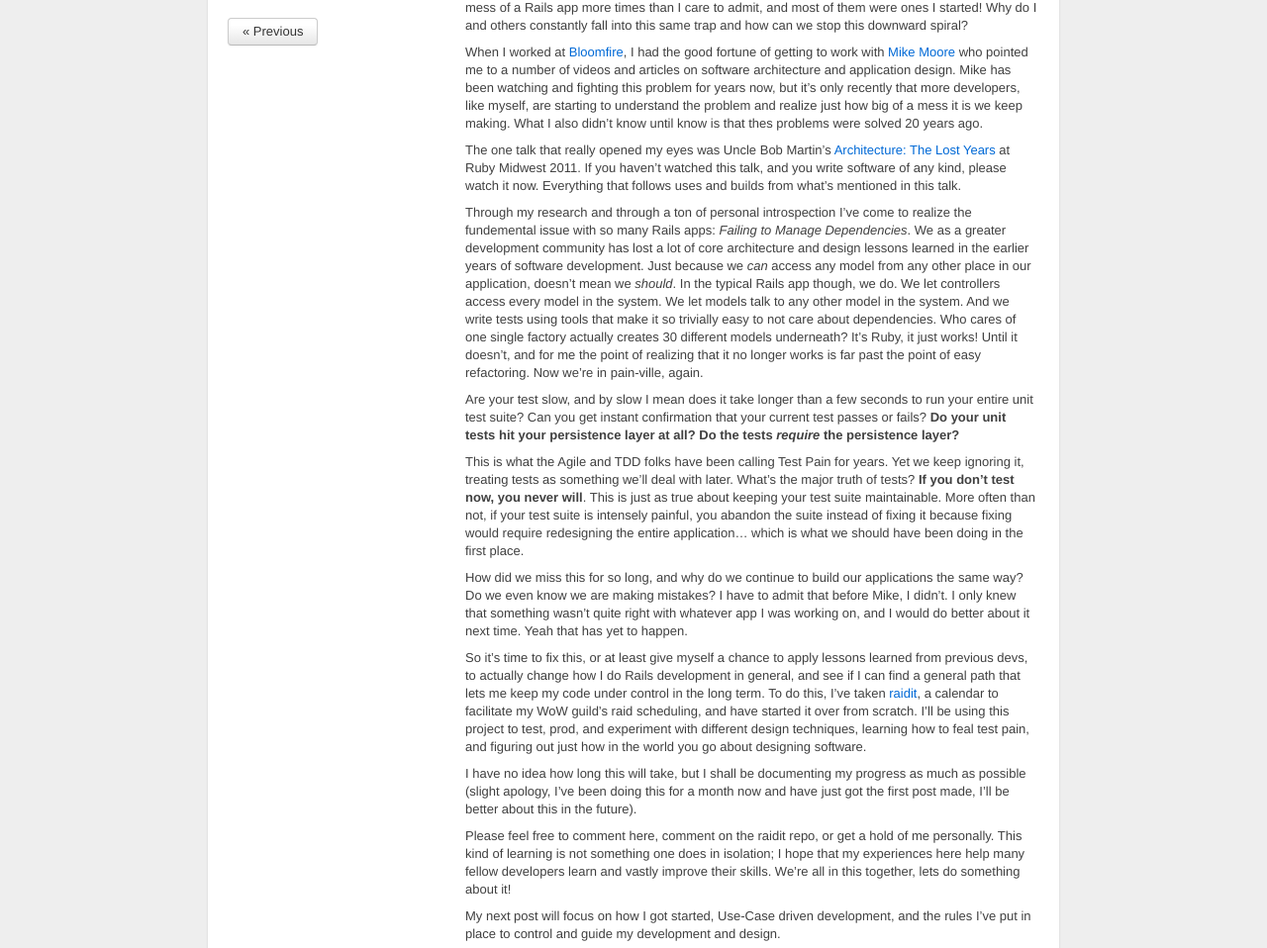
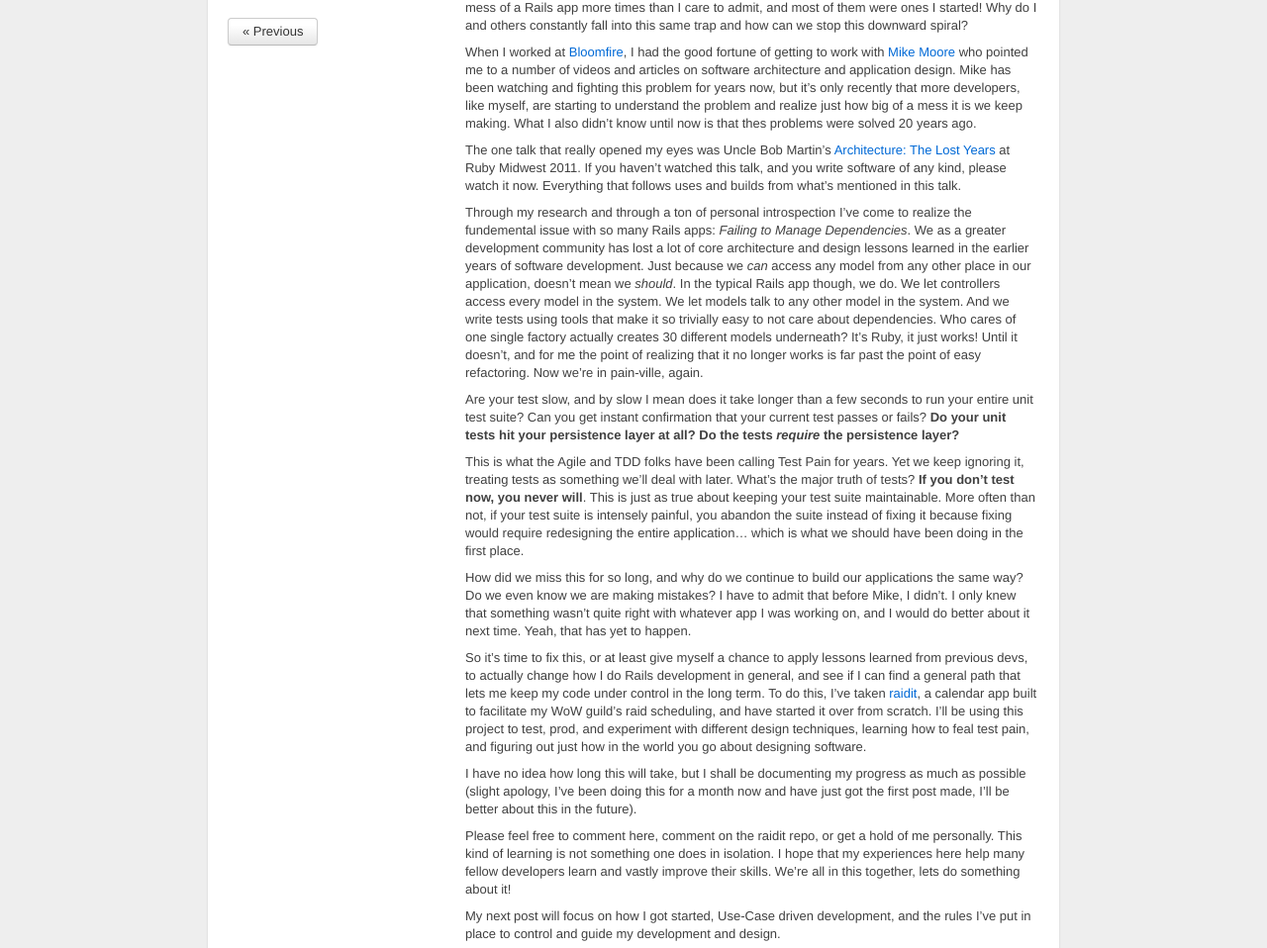
Before and after one commit to jasonroelofs/website, a Jekyll site: the page built from _posts/2012-05-29-designing-a-rails-app-part-1.markdown, in a window 1280 px wide and 1301 px high. Shown: the part 208-1166 px from the top of the window at 99% size. Built offline with Jekyll 4.4.1, drawn with Linux system fonts in a browser that asks for light colours; Markdown is read by kramdown in place of the engine named in the settings; comment, search, counter and statistics services are not loaded.

Commit message:
A few last minute tweaks and fixes

```diff
--- a/_posts/2012-05-29-designing-a-rails-app-part-1.markdown
+++ b/_posts/2012-05-29-designing-a-rails-app-part-1.markdown
@@ -11,7 +11,7 @@
 
 There is a rather frustrating problem with Rails development: nigh every Rails application quickly trends towards unmaintainability. These Rails apps become monolithic, bloated, difficult-to-understand and even harder to maintain over time. This isn't an attack on Rails itself, it is just a set of libraries, but this is a pervasive problem in the Rails community today. I myself have ended up with mess of a Rails app more times than I care to admit, and most of them were ones I started! Why do I and others constantly fall into this same trap and how can we stop this downward spiral?
 
-When I worked at [Bloomfire](http://www.bloomfire.com), I had the good fortune of getting to work with [Mike Moore](http://www.blowmage.com) who pointed me to a number of videos and articles on software architecture and application design. Mike has been watching and fighting this problem for years now, but it's only recently that more developers, like myself, are starting to understand the problem and realize just how big of a mess it is we keep making. What I also didn't know until know is that thes problems were solved 20 years ago.
+When I worked at [Bloomfire](http://www.bloomfire.com), I had the good fortune of getting to work with [Mike Moore](http://www.blowmage.com) who pointed me to a number of videos and articles on software architecture and application design. Mike has been watching and fighting this problem for years now, but it's only recently that more developers, like myself, are starting to understand the problem and realize just how big of a mess it is we keep making. What I also didn't know until now is that thes problems were solved 20 years ago.
 
 The one talk that really opened my eyes was Uncle Bob Martin's [Architecture: The Lost Years](http://www.confreaks.com/videos/759-rubymidwest2011-keynote-architecture-the-lost-years) at Ruby Midwest 2011. If you haven't watched this talk, and you write software of any kind, please watch it now. Everything that follows uses and builds from what's mentioned in this talk.
 
@@ -21,12 +21,12 @@
 
 This is what the Agile and TDD folks have been calling Test Pain for years. Yet we keep ignoring it, treating tests as something we'll deal with later. What's the major truth of tests? **If you don't test now, you never will**. This is just as true about keeping your test suite maintainable. More often than not, if your test suite is intensely painful, you abandon the suite instead of fixing it because fixing would require redesigning the entire application... which is what we should have been doing in the first place.
 
-How did we miss this for so long, and why do we continue to build our applications the same way? Do we even know we are making mistakes? I have to admit that before Mike, I didn't. I only knew that something wasn't quite right with whatever app I was working on, and I would do better about it next time. Yeah that has yet to happen.
+How did we miss this for so long, and why do we continue to build our applications the same way? Do we even know we are making mistakes? I have to admit that before Mike, I didn't. I only knew that something wasn't quite right with whatever app I was working on, and I would do better about it next time. Yeah, that has yet to happen.
 
-So it's time to fix this, or at least give myself a chance to apply lessons learned from previous devs, to actually change how I do Rails development in general, and see if I can find a general path that lets me keep my code under control in the long term. To do this, I've taken [raidit](http://github.com/jasonroelofs/raidit), a calendar to facilitate my WoW guild's raid scheduling, and have started it over from scratch. I'll be using this project to test, prod, and experiment with different design techniques, learning how to feal test pain, and figuring out just how in the world you go about designing software.
+So it's time to fix this, or at least give myself a chance to apply lessons learned from previous devs, to actually change how I do Rails development in general, and see if I can find a general path that lets me keep my code under control in the long term. To do this, I've taken [raidit](http://github.com/jasonroelofs/raidit), a calendar app built to facilitate my WoW guild's raid scheduling, and have started it over from scratch. I'll be using this project to test, prod, and experiment with different design techniques, learning how to feal test pain, and figuring out just how in the world you go about designing software.
 
 I have no idea how long this will take, but I shall be documenting my progress as much as possible (slight apology, I've been doing this for a month now and have just got the first post made, I'll be better about this in the future).
 
-Please feel free to comment here, comment on the raidit repo, or get a hold of me personally. This kind of learning is not something one does in isolation; I hope that my experiences here help many fellow developers learn and vastly improve their skills. We're all in this together, lets do something about it!
+Please feel free to comment here, comment on the raidit repo, or get a hold of me personally. This kind of learning is not something one does in isolation. I hope that my experiences here help many fellow developers learn and vastly improve their skills. We're all in this together, lets do something about it!
 
 My next post will focus on how I got started, Use-Case driven development, and the rules I've put in place to control and guide my development and design.
```
